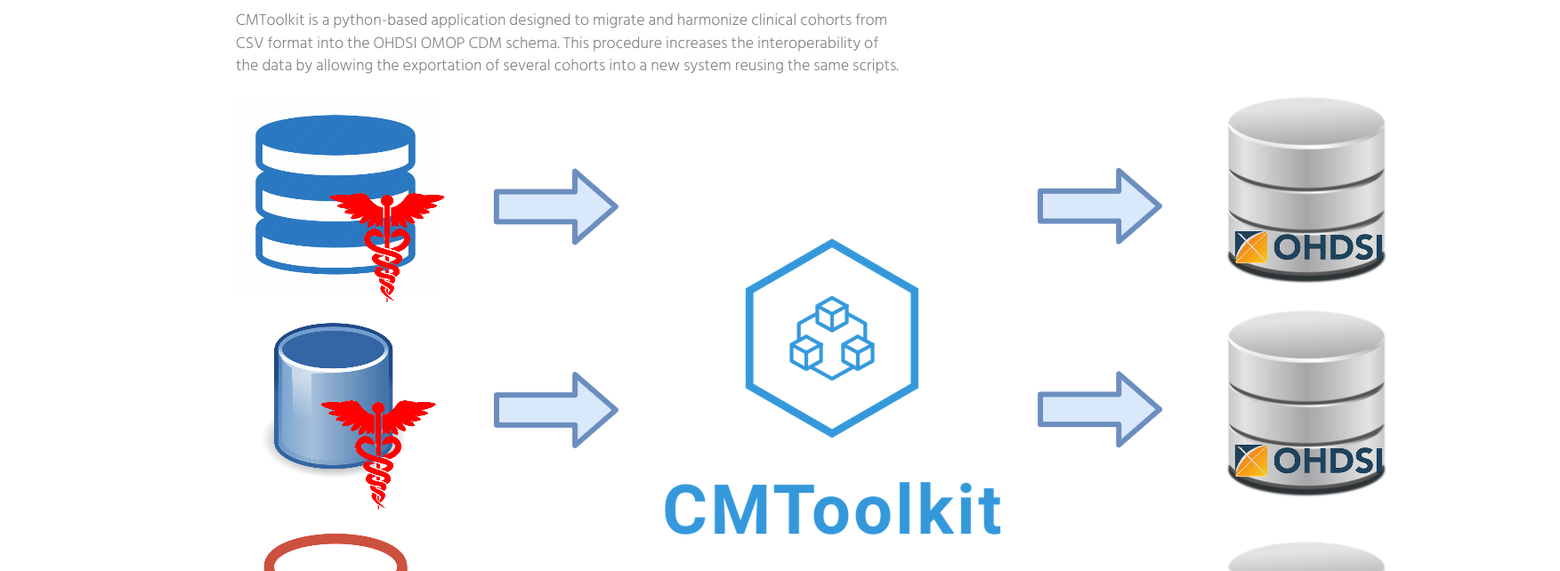
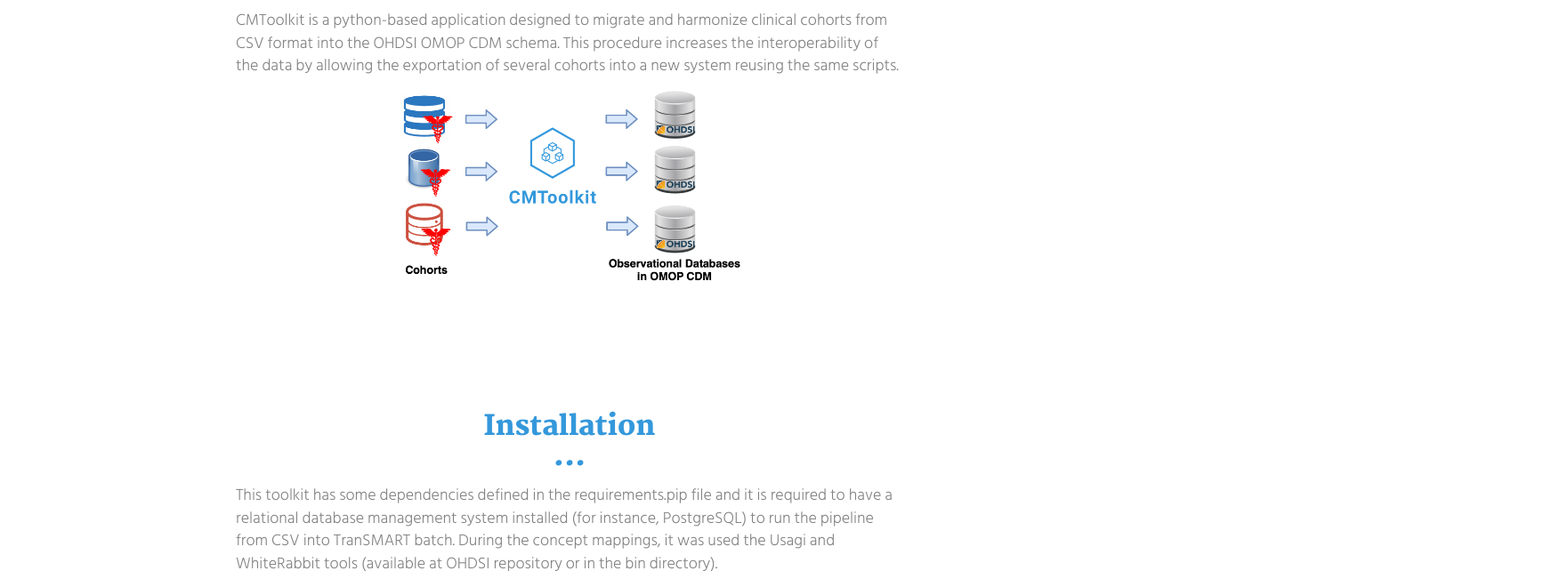
Before and after one commit to bioinformatics-ua/CMToolkit, a plain HTML site: page docs/index.html in a window 1280 px wide. Shown: the part 770-1412 px from the top of the page at 89% size, 1753 px wide, since content can reach past the window. Drawn offline with Linux system fonts and the light colour scheme.

Commit message:
Update image

```diff
--- a/docs/index.html
+++ b/docs/index.html
@@ -62,7 +62,7 @@
             </div>
             <div>
             <p>CMToolkit is a python-based application designed to migrate and harmonize clinical cohorts from CSV format into the OHDSI OMOP CDM schema. This procedure increases the interoperability of the data by allowing the exportation of several cohorts into a new system reusing the same scripts.</p>
-            <img src="./assets/images/overview.png" alt="">
+            <img src="./assets/images/overview.png" style="width: 30vw; text-align: center; display: block; margin-left: auto; margin-right: auto;" alt="">
           </div>
        </div>
       </div>
```
